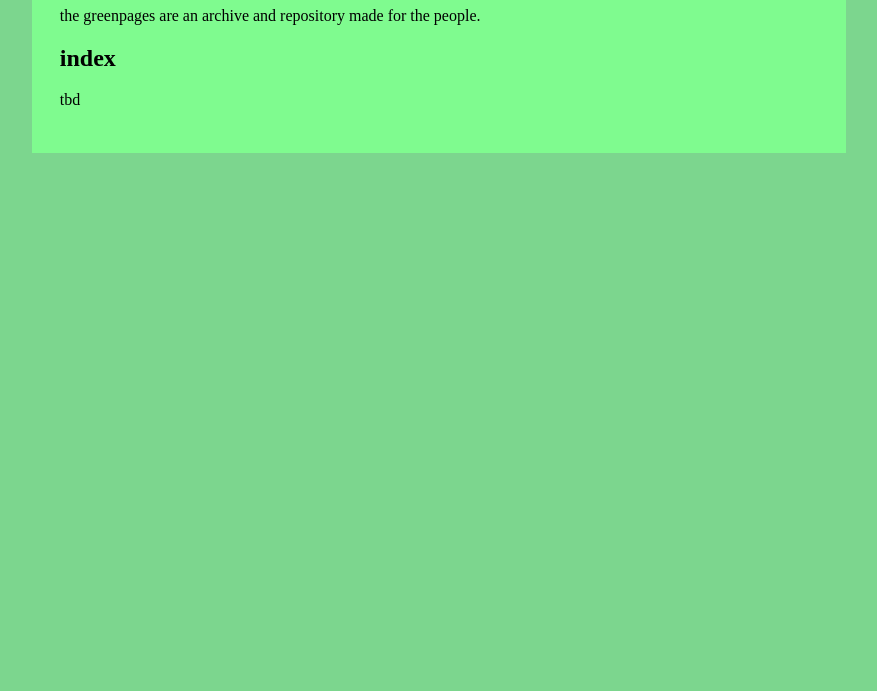
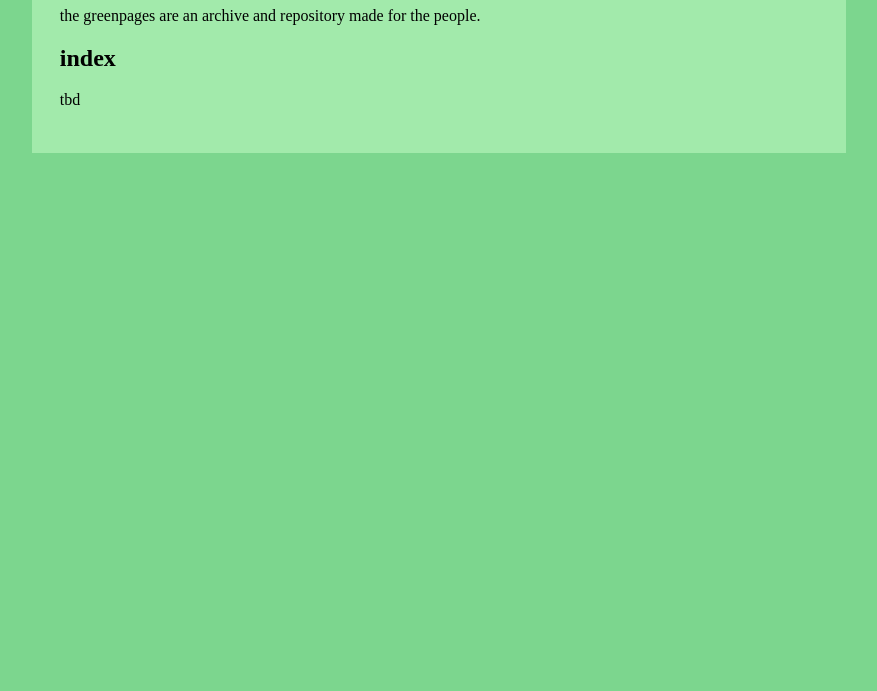
Before and after one commit to the-greenpages/the-greenpages.github.io, a plain HTML site: page index.html in a window 1280 px wide. Shown: the part 109-800 px from the top of the page, without its empty margins (201-1078 px from the left). Drawn offline with Linux system fonts and the light colour scheme.

Commit message:
Update index.html

```diff
--- a/index.html
+++ b/index.html
@@ -4,7 +4,7 @@
     <style>
       body { background-color: #7CD68E; text-color: #000000; font-family: "Times New Roman", Times, serif; }
 .bodydiv {
-  background-color: #7ffb8f;
+  background-color: #A2EAAB;
   padding: 2.2%;
   margin: auto;
   width: 60%
```
